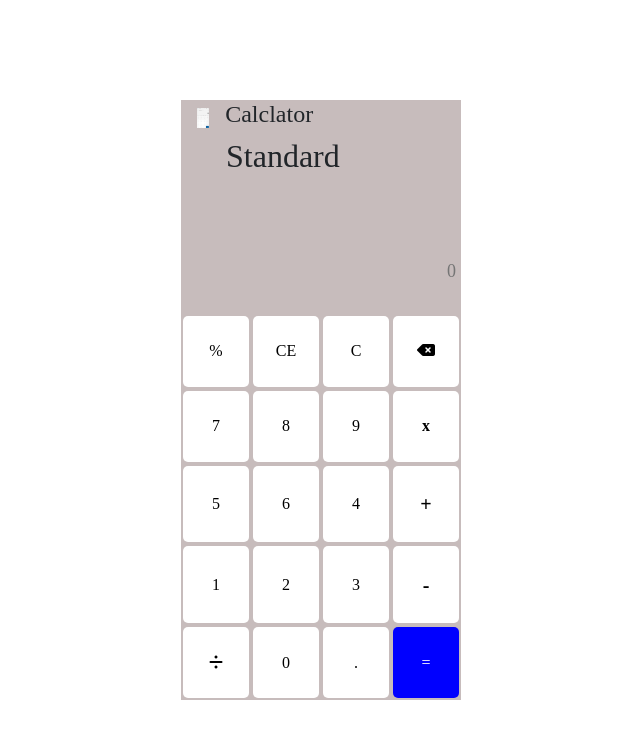
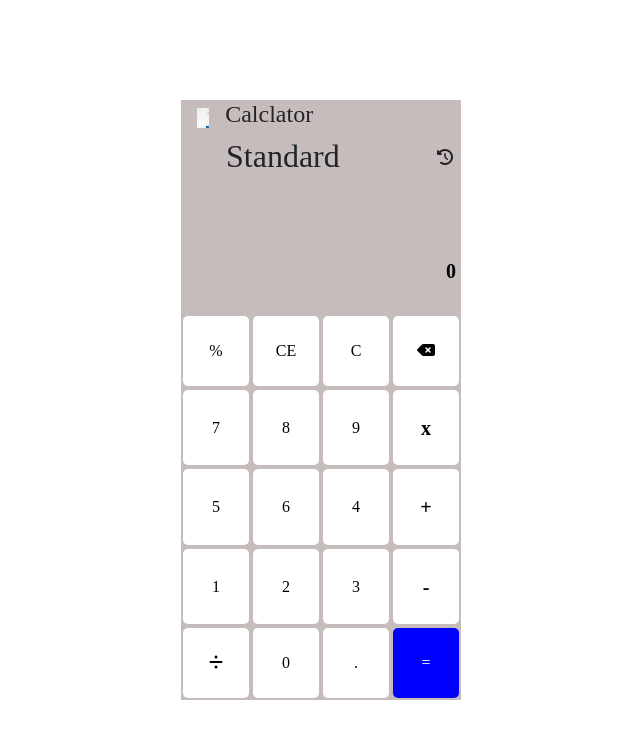
Before and after one commit to syedhumzasalman/Calculator, a plain HTML site: page index.html in a window 1280 px wide. Shown: the whole page, without its empty margins (319-959 px from the left). Drawn offline with nearby package versions, Linux system fonts and the light colour scheme.

Commit message:
working in histroy

```diff
--- a/CSS/style.css
+++ b/CSS/style.css
@@ -32,6 +32,14 @@ input {
   text-align: end;
   font-size: large;
   padding: 5px;
+  font-size: 20px;
+  font-weight: 700;
+}
+
+input::placeholder{
+  color: black;
+  font-weight: 700;
+  font-size: 20px;
 }
 
 button {
@@ -45,3 +53,10 @@ button {
   background-color: blue;
   color: white;
 }
+
+.standard{
+  display: flex;
+  justify-content: space-between;
+  align-items: center;
+  width: 280px;
+}
--- a/calculator.js
+++ b/calculator.js
@@ -21,3 +21,8 @@ function clr(){
 function del(){
     input.value = input.value.slice(0,-1)
 }
+
+
+function histroy(){
+
+}
--- a/index.html
+++ b/index.html
@@ -21,12 +21,19 @@
         <div class="calculator">
           <!-- heading -->
           <div class="heading">
-          <div class="d-flex align-items-center gap-3 ms-3">
-            <img src="Images/calculator-img.png" alt="cal img" height="20px" />
-            <h4>Calclator</h4>
+            <div class="d-flex align-items-center gap-3 ms-3">
+              <img
+                src="Images/calculator-img.png"
+                alt="cal img"
+                height="20px"
+              />
+              <h4>Calclator</h4>
+            </div>
+            <div class="standard">
+              <h2 class="mar">Standard</h2>
+              <p class="mb-1 me-2" onclick="histroy()"><i class="fas fa-history"></i></p>
+            </div>
           </div>
-          <h2 class="mar">Standard</h2>
-        </div>
 
           <input type="text" placeholder="0" id="input" />
 
@@ -40,7 +47,7 @@
           <button onclick="display('7')">7</button>
           <button onclick="display('8')">8</button>
           <button onclick="display('9')">9</button>
-          <button class="fw-bold fs-6" onclick="display('*')">x</button>
+          <button class="fw-bold fs-5" onclick="display('*')">x</button>
           <button onclick="display('5')">5</button>
           <button onclick="display('6')">6</button>
           <button onclick="display('4')">4</button>
```
